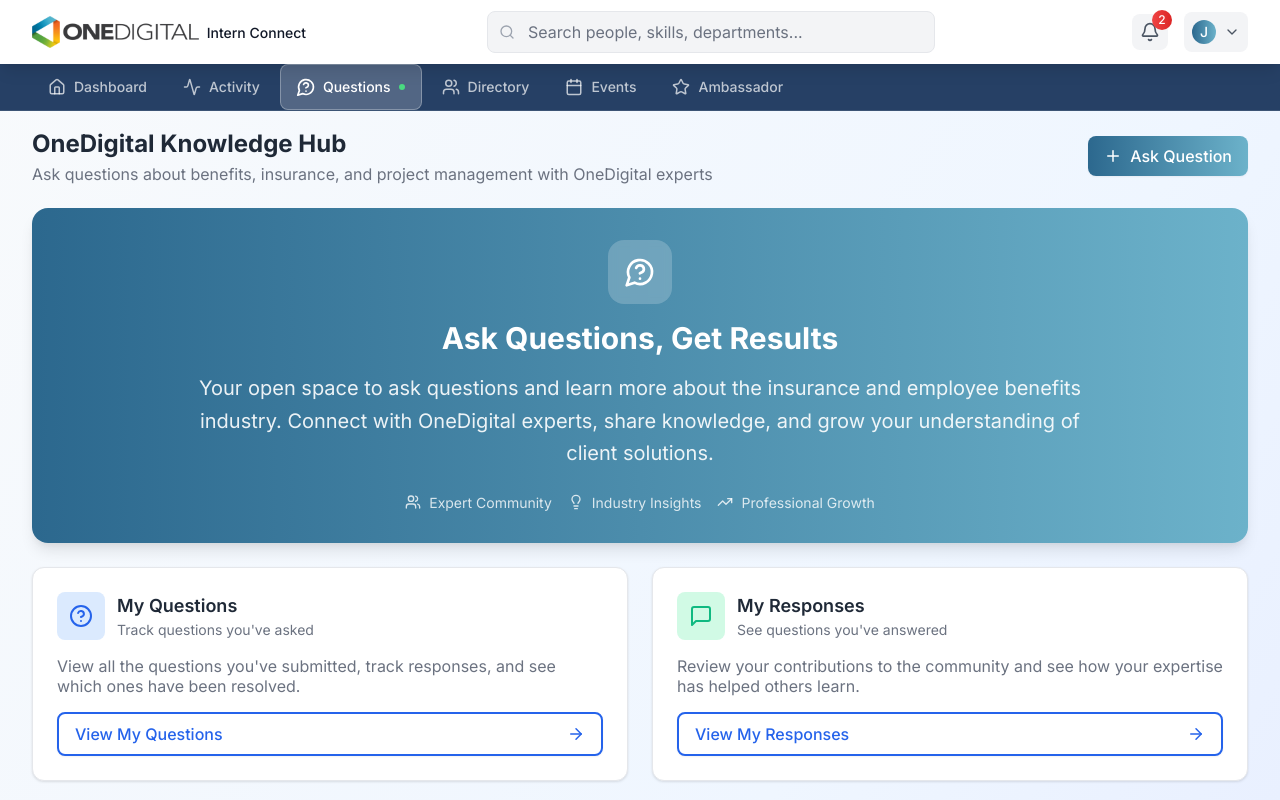
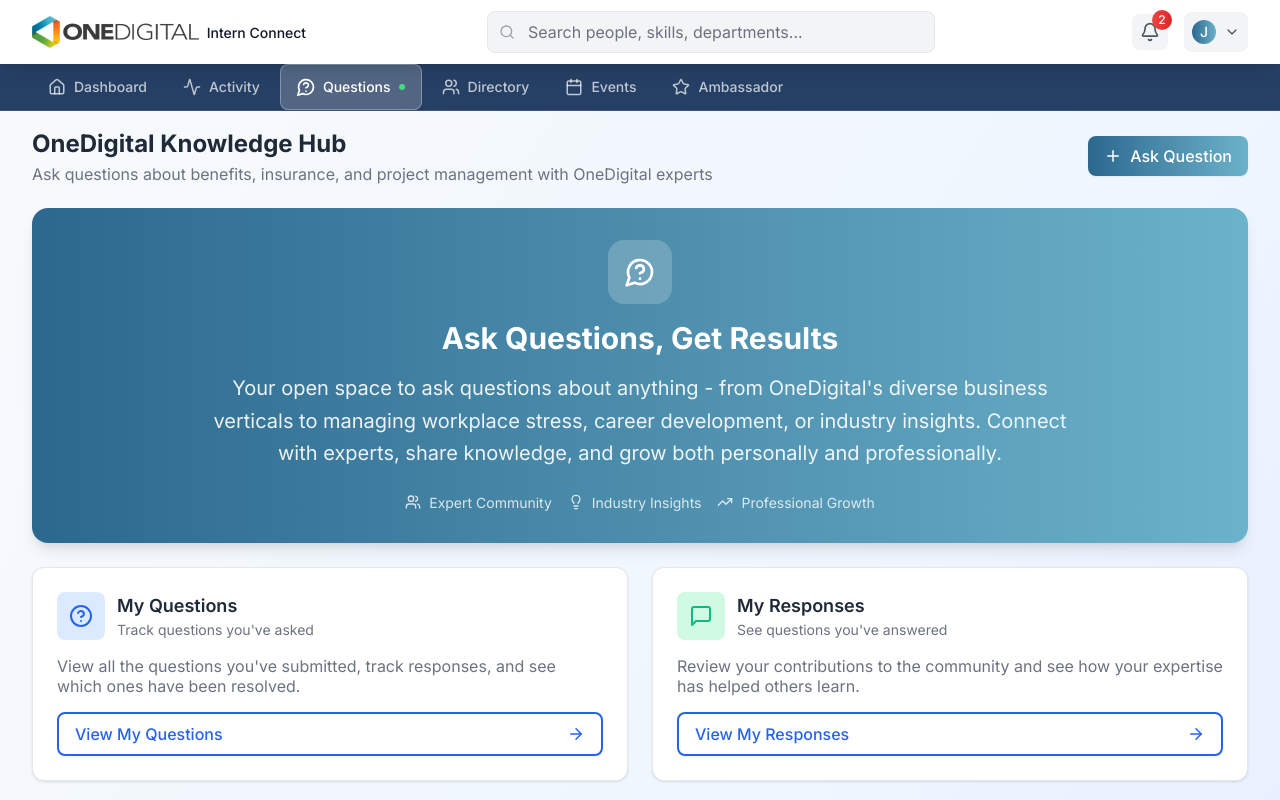
Before and after one commit to akomp88/intern_connect, a React (Vite) app: page /intern_connect/question-board in a window 1280 px wide. Shown: the top 800 px of the page. Built offline with nearby package versions, Linux system fonts and the light colour scheme.

Commit message:
Broaden knowledge hub description to include all topics: business verticals, stress management, career development

```diff
--- a/src/pages/question-board/components/QuickStats.jsx
+++ b/src/pages/question-board/components/QuickStats.jsx
@@ -15,8 +15,8 @@
           </div>
           <h2 className="text-3xl font-bold mb-4">Ask Questions, Get Results</h2>
           <p className="text-xl text-white text-opacity-90 mb-6 leading-relaxed">
-            Your open space to ask questions and learn more about the insurance and employee benefits industry.
-            Connect with OneDigital experts, share knowledge, and grow your understanding of client solutions.
+            Your open space to ask questions about anything - from OneDigital's diverse business verticals to managing workplace stress, career development, or industry insights.
+            Connect with experts, share knowledge, and grow both personally and professionally.
           </p>
           <div className="flex flex-wrap justify-center gap-4 text-sm text-white text-opacity-80">
             <div className="flex items-center space-x-2">
```
